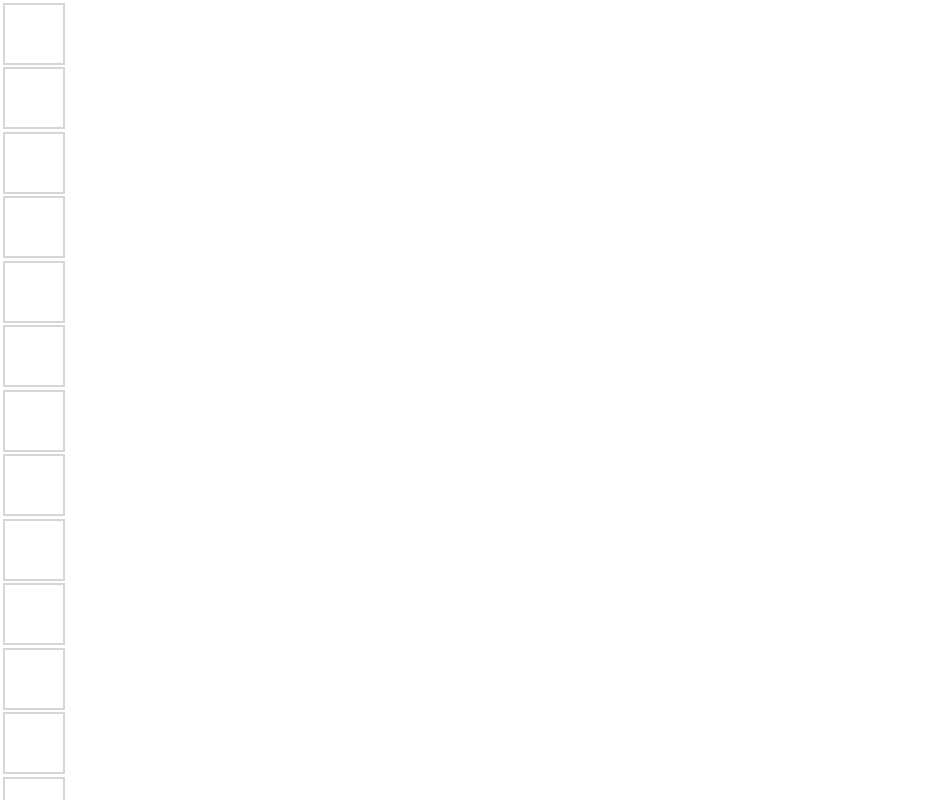
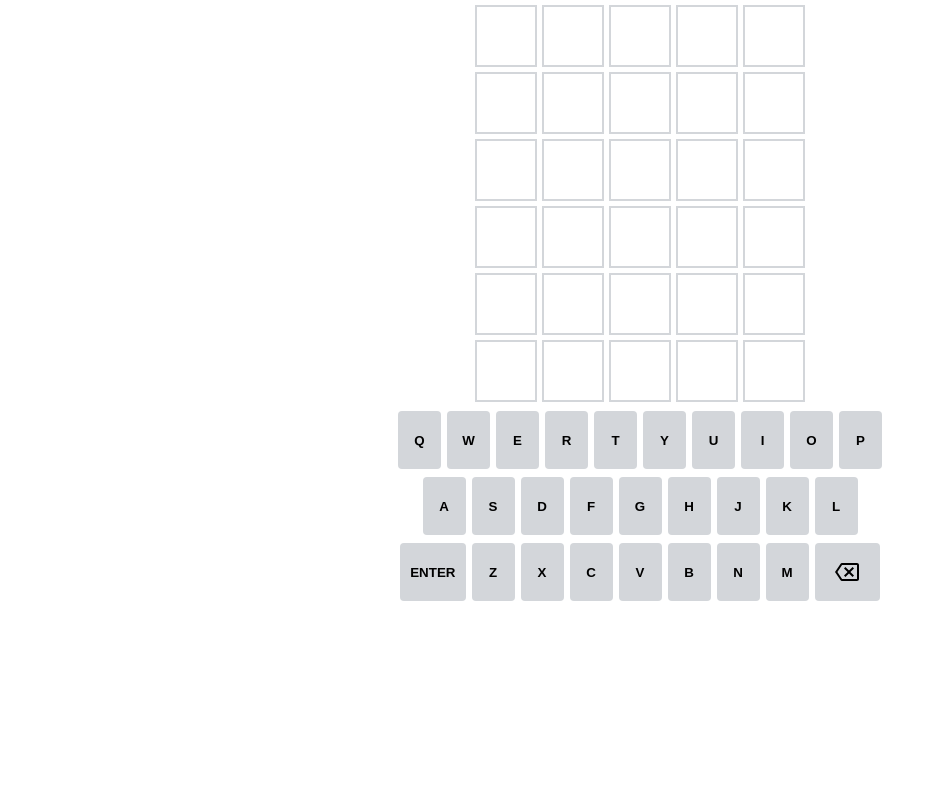
Before and after one commit to csaye/wordle-solver, a Next.js app: page / in a window 1280 px wide. Shown: the top 800 px of the page, without its empty margins (0-942 px from the left). Built offline with nearby package versions, Linux system fonts and the light colour scheme.

Commit message:
Fix tile layout.

```diff
--- a/styles/pages/Index.module.css
+++ b/styles/pages/Index.module.css
@@ -2,12 +2,15 @@
   height: 100%;
 }
 
-.center {
-  width: 700px;
-  margin: 0 auto;
-  height: 100%;
+.tiles {
   display: flex;
-  justify-content: center;
+  flex-direction: column;
+  align-items: center;
+  margin: 2.5px;
+}
+
+.tilerow {
+  display: flex;
 }
 
 .tile {
```
